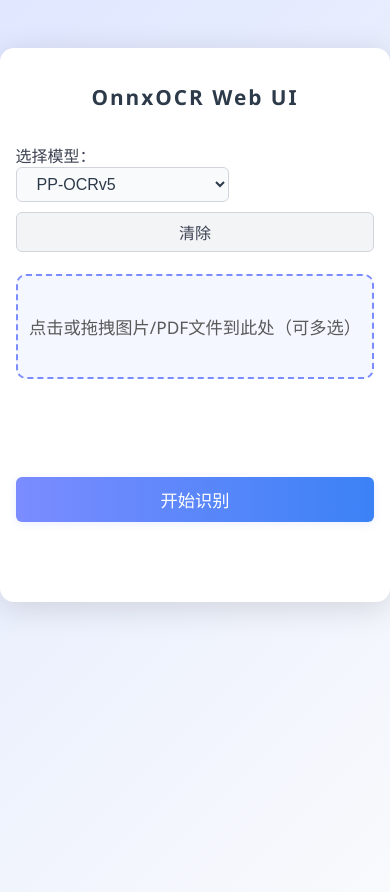
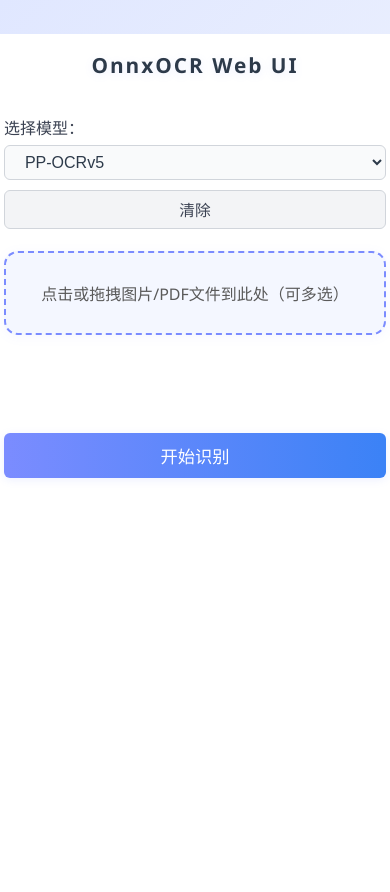
Before and after one commit to tabortao/OnnxOCR-UI, a Flask app: template templates/webui.html in a window 390 px wide. After the commit the page ends 478 px from the top, so only its background shows below. Run offline with Flask 3, Linux system fonts and the light colour scheme; the template is opened without the code that fills it, so the values that code supplies are empty.

Commit message:
fix：优化调整webui的UI，适配移动端显示

```diff
--- a/static/webui.css
+++ b/static/webui.css
@@ -3,30 +3,39 @@ body {
     background: linear-gradient(135deg, #e0e7ff 0%, #f8fafc 100%);
     margin: 0;
     min-height: 100vh;
+    width: 100vw;
+    box-sizing: border-box;
 }
 .container {
-    max-width: 820px;
-    margin: 48px auto;
+    width: 90vw;
+    min-height: 80vh;
+    margin: 4vh auto 0 auto;
     background: #fff;
-    border-radius: 14px;
-    box-shadow: 0 6px 32px #0002;
-    padding: 40px 36px 32px 36px;
-    position: relative;
+    border-radius: 22px;
+    box-shadow: 0 10px 40px #7b8cff22, 0 1.5px 8px #0001;
+    padding: 56px 0 40px 0;
+    display: flex;
+    flex-direction: column;
+    align-items: center;
+    justify-content: flex-start;
+    max-width: 1100px;
+    transition: box-shadow 0.3s;
 }
 h2 {
     text-align: center;
-    margin-bottom: 32px;
-    font-size: 2.2rem;
+    margin-bottom: 36px;
+    font-size: 2.5rem;
     color: #2d3a4a;
     letter-spacing: 2px;
+    font-weight: 700;
+    text-shadow: 0 2px 8px #7b8cff22;
 }
 .form-row {
     margin-bottom: 22px;
     display: flex;
     align-items: center;
-}
-.form-row.button-row {
     justify-content: center;
+    width: 100%;
 }
 .form-row label {
     margin-right: 12px;
@@ -38,21 +47,26 @@ h2 {
 }
 .drop-zone {
     border: 2.5px dashed #7b8cff;
-    border-radius: 10px;
-    padding: 57px 0; /* 高度放大0.5倍 */
+    border-radius: 14px;
+    padding: 48px 0;
     text-align: center;
     color: #5a5a5a;
     background: #f4f7ff;
     cursor: pointer;
     margin-bottom: 20px;
-    font-size: 1.08rem;
+    font-size: 1.15rem;
     transition: background 0.2s, border-color 0.2s;
-    width: 100%;
+    width: 96%;
+    min-width: 320px;
+    max-width: 1200px;
+    margin-left: auto;
+    margin-right: auto;
     display: flex;
     align-items: center;
     justify-content: center;
     min-height: 120px;
     box-sizing: border-box;
+    box-shadow: 0 2px 12px #7b8cff11;
 }
 .drop-zone.dragover {
     background: #e0eaff;
@@ -60,17 +74,15 @@ h2 {
 }
 #resultArea {
     margin-top: 32px;
+    width: 90%;
+    max-width: 900px;
 }
-.result-block {
-    background: #f7faff;
-    border-radius: 8px;
-    padding: 0;
-    margin-bottom: 14px;
-    border-left: 4px solid #7b8cff;
-    box-shadow: 0 1px 4px #0001;
+.download-row {
     display: flex;
-    align-items: flex-start;
-    gap: 18px;
+    justify-content: flex-end;
+    margin-top: 8px;
+    width: 90%;
+    max-width: 900px;
 }
 .result-block, #previewArea {
     display: flex;
@@ -94,13 +106,19 @@ h2 {
     border-radius: 8px;
     padding: 12px 16px;
     box-sizing: border-box;
-    /* 移除 border-left，避免双蓝线 */
-    /* border-left: 4px solid #7b8cff; */
     box-shadow: 0 1px 4px #0001;
     display: flex;
     flex-direction: column;
 }
-.result-block pre {
+.result-block {
+    background: #f7faff;
+    border-radius: 8px;
+    padding: 0;
+    margin-bottom: 14px;
+    border-left: 4px solid #7b8cff;
+    box-shadow: 0 1px 4px #0001;
+}
+.ocr-text-content pre {
     white-space: pre-wrap;
     word-break: break-all;
     font-size: 1.01rem;
@@ -182,7 +200,7 @@ select:focus {
     border-color: #7b8cff;
 }
 #progressArea {
-    width: 100%;
+    width: 80%;
     margin: 32px 0 0 0;
     display: none;
     flex-direction: column;
@@ -214,37 +232,64 @@ select:focus {
     font-size: 0.98rem;
     margin-top: 2px;
 }
+@media (max-width: 900px) {
+    .container {
+        width: 98vw;
+        min-height: 90vh;
+        padding: 18px 0 18px 0;
+        border-radius: 0;
+        box-shadow: none;
+    }
+    .drop-zone {
+        width: 96vw;
+        min-width: 0;
+        max-width: 100vw;
+    }
+}
 @media (max-width: 600px) {
     .container {
-        padding: 18px 4vw 18px 4vw;
+        width: 100vw;
+        min-height: 100vh;
+        padding: 0;
+        border-radius: 0;
+        box-shadow: none;
     }
     h2 {
         font-size: 1.3rem;
     }
     .form-row {
         flex-direction: column;
-        align-items: flex-start;
+        align-items: stretch;
+        width: 100%;
+    }
+    .form-row label {
+        margin-bottom: 6px;
     }
     .drop-zone {
-        padding: 38px 0;
-        min-height: 80px;
+        width: 98vw;
+        min-width: 0;
+        max-width: 100vw;
+        padding: 28px 0;
+        min-height: 60px;
+        font-size: 1rem;
     }
-    #downloadBtn, button[type="submit"], #clearBtn {
+    #downloadBtn, button[type="submit"] {
         width: 100%;
         margin-left: 0;
         margin-top: 10px;
     }
-    .result-block, #previewArea {
-        flex-direction: column;
-        align-items: stretch;
+    #clearBtn {
+        width: 100%;
+        min-width: 0;
+        max-width: 100vw;
+        font-size: 0.98rem;
+        padding: 7px 10px;
+        margin-top: 10px;
+        margin-left: 0;
+        align-self: stretch;
     }
-    .ocr-image-preview {
-        max-width: 100%;
-        max-height: 180px;
-        margin: 0 auto 10px auto;
-        display: block;
-    }
-    .ocr-text-content {
-        max-height: 180px;
+    #resultArea, .download-row {
+        width: 98vw;
+        max-width: 100vw;
     }
 }
--- a/templates/webui.html
+++ b/templates/webui.html
@@ -9,7 +9,7 @@
 <div class="container">
     <h2>OnnxOCR Web UI</h2>
     <form id="ocrForm">
-        <div class="form-row">
+        <div class="form-row" style="justify-content: flex-start;">
             <label for="modelSelect">选择模型：</label>
             <select id="modelSelect" name="model_name">
                 <option value="PP-OCRv5">PP-OCRv5</option>
@@ -35,10 +35,10 @@
         <div class="progress-bar-bg"><div class="progress-bar" id="progressBar"></div></div>
         <div id="elapsedTime"></div>
     </div>
-    <div style="display:flex;justify-content:flex-end;margin-top:8px;">
+    <div class="download-row">
         <button id="downloadBtn">下载全部TXT（压缩包）</button>
     </div>
-    <div id="loading" style="display:none;">正在识别，请稍候...</div>
+    <div id="loading">正在识别，请稍候...</div>
     <div id="resultArea"></div>
 </div>
 <script>
```
Also changed, not shown: docs/ChangeLogs.md, 2 other files.
